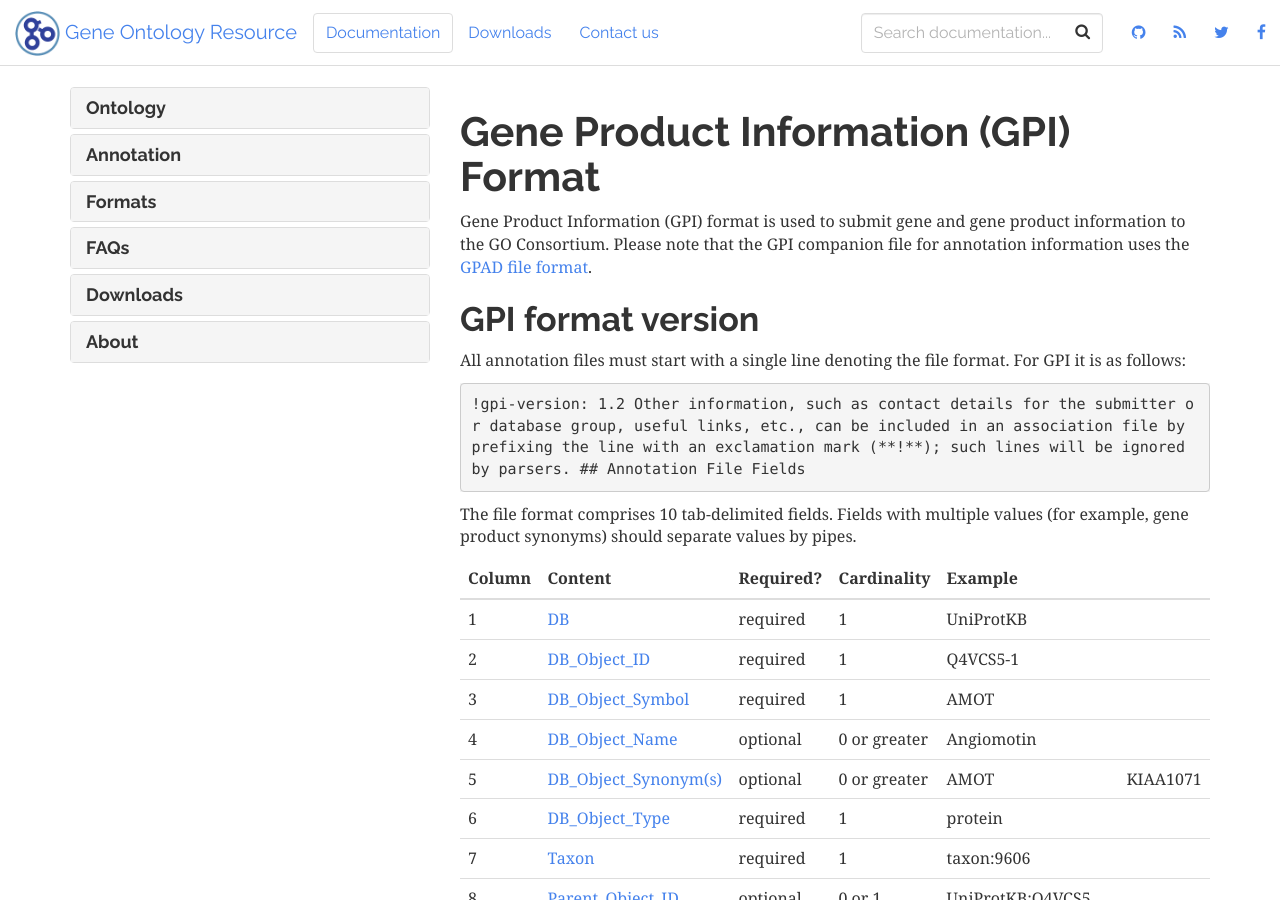
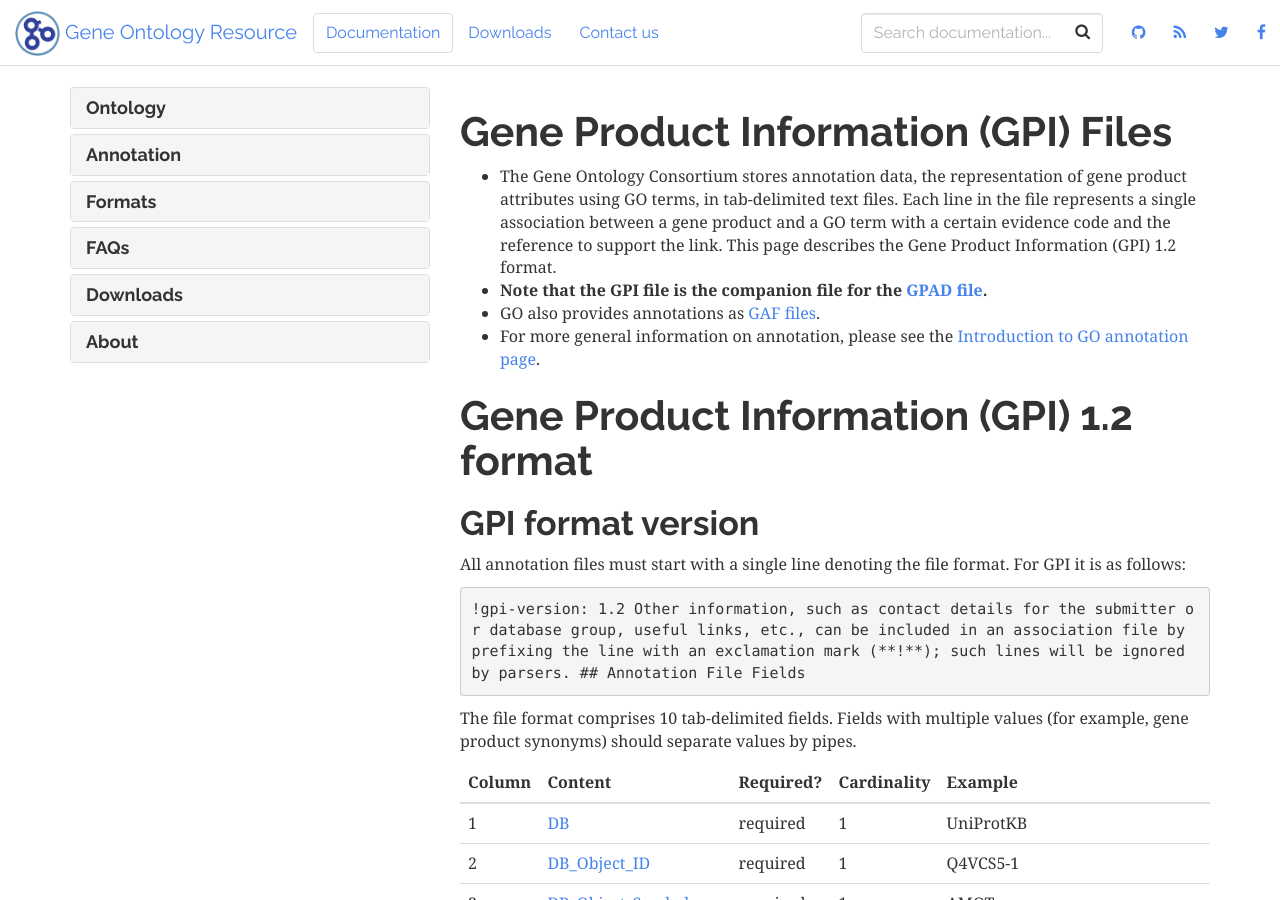
Before and after one commit to geneontology/geneontology.github.io, a Jekyll site: the page built from _docs/gene-product-information-gpi-format.md, in a window 1280 px wide and 900 px high. Built offline with Jekyll 4.4.1, drawn with Linux system fonts in a browser that asks for light colours; nearby versions of some CDN libraries.

Commit message:
Update gene-product-information-gpi-format.md

```diff
--- a/_docs/gene-product-information-gpi-format.md
+++ b/_docs/gene-product-information-gpi-format.md
@@ -4,8 +4,14 @@
 
 ---
 
-# Gene Product Information (GPI) Format
-Gene Product Information (GPI) format is used to submit gene and gene product information to the GO Consortium. Please note that the GPI companion file for annotation information uses the [GPAD file format](gene-product-association-data-gpad-format.md).
+# Gene Product Information (GPI) Files
++ The Gene Ontology Consortium stores annotation data, the representation of gene product attributes using GO terms, in tab-delimited text files. Each line in the file represents a single association between a gene product and a GO term with a certain evidence code and the reference to support the link. This page describes the Gene Product Information (GPI) 1.2 format.
++ **Note that the GPI file is the companion file for the [GPAD file](/docs/gene-product-association-data-gpad-format/).**
++ GO also provides annotations as [GAF files](/docs/go-annotation-file-gaf-format-21/).
++ For more general information on annotation, please see the [Introduction to GO annotation page](/docs/go-annotations/).
+
+# Gene Product Information (GPI) 1.2 format
+
 ## GPI format version
 All annotation files must start with a single line denoting the file format. For GPI it is as follows:
 
```
